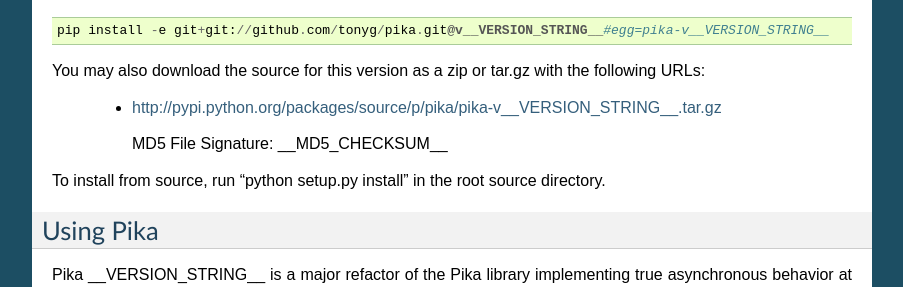
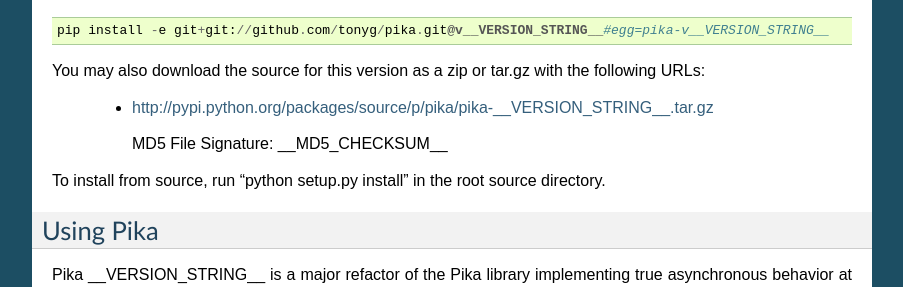
Before and after one commit to pika/pika, a Sphinx documentation site: the page built from docs/index.rst, in a window 1280 px wide and 900 px high, scrolled down 482 px. Shown: the part 161-448 px from the top of the window, without its empty margins (198-1101 px from the left). Built offline with Sphinx 7.4.7, drawn with Linux system fonts in a browser that asks for light colours.

```diff
--- a/docs/index.rst
+++ b/docs/index.rst
@@ -31,7 +31,7 @@ Or you can directly install from GitHub with pip::
 
 You may also download the source for this version as a zip or tar.gz with the following URLs:
 
- - http://pypi.python.org/packages/source/p/pika/pika-v__VERSION_STRING__.tar.gz
+ - http://pypi.python.org/packages/source/p/pika/pika-__VERSION_STRING__.tar.gz
 
    MD5 File Signature: __MD5_CHECKSUM__
 
```
